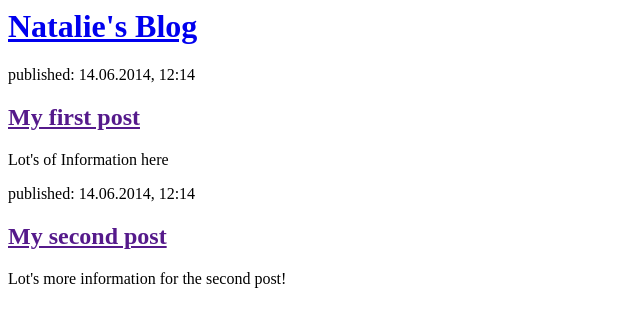
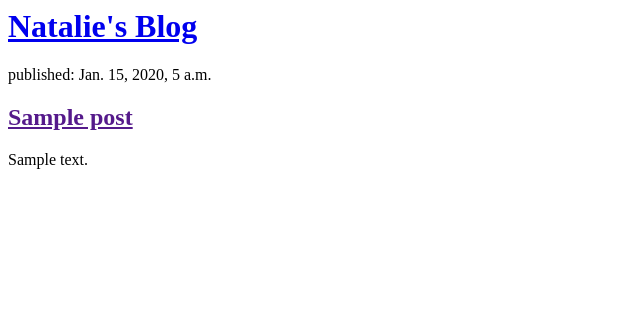
Before and after one commit to natwilkinson/blog-app, a Django app: template blog/templates/blog/post_list.html in a window 1280 px wide. Shown: the top 327 px of the page, without its empty margins (0-640 px from the left). Run offline with Django 3.2, Linux system fonts and the light colour scheme; the template is opened without the code that fills it: values that come from a table or form of the project are taken from there, others are empty; tables that the repository leaves empty hold one stand-in row (values such as "Sample post").

Commit message:
modified templates to display the posts from database

```diff
--- a/blog/templates/blog/post_list.html
+++ b/blog/templates/blog/post_list.html
@@ -7,16 +7,12 @@
             <h1><a href="/">Natalie's Blog</a></h1>
         </div>
 
+        {% for post in posts %}
         <div>
-            <p>published: 14.06.2014, 12:14</p>
-            <h2><a href="">My first post</a></h2>
-            <p>Lot's of Information here</p>
+            <p>published: {{ post.published_date }}</p>
+            <h2><a href="">{{ post.title }}</a></h2>
+            <p>{{ post.text|linebreaksbr }}</p>
         </div>
-
-        <div>
-            <p>published: 14.06.2014, 12:14</p>
-            <h2><a href="">My second post</a></h2>
-            <p>Lot's more information for the second post!</p>
-        </div>
+        {% endfor %}
     </body>
 </html>
--- a/blog/views.py
+++ b/blog/views.py
@@ -1,5 +1,8 @@
 from django.shortcuts import render
+from .models import Post
+from django.utils import timezone
 
 # Create your views here.
 def post_list(request):
-    return render(request, 'blog/post_list.html', {})
+    posts = Post.objects.filter(published_date__lte=timezone.now()).order_by('published_date')
+    return render(request, 'blog/post_list.html', {'posts': posts})
```
